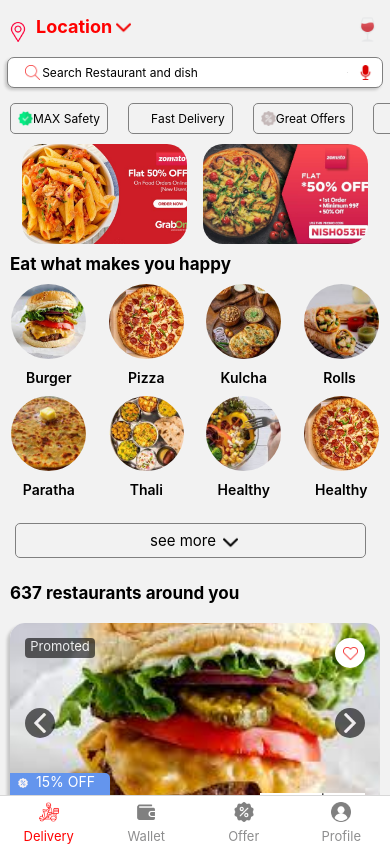
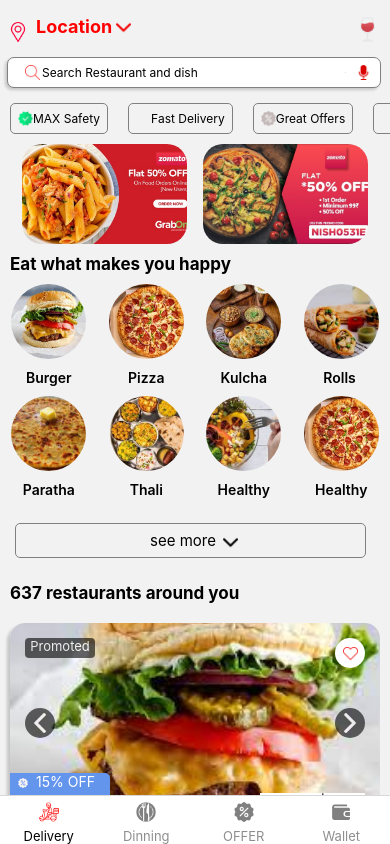
Before and after one commit to Anshul-30/Clone-Zomato, a React Native app: screen /Delivery in a window 390 px wide. Built offline with nearby package versions, Linux system fonts and the light colour scheme.

Commit message:
Add new files

```diff
--- a/App.js
+++ b/App.js
@@ -1,7 +1,7 @@
 import React from 'react'
-
+import Statusbar from './components/Statusbar'
 import Bottompart from './components/Bottompart'
-
+import { SafeAreaView } from 'react-native'
 import { NavigationContainer } from '@react-navigation/native'
 
 
@@ -9,9 +9,10 @@
 const App = () => {
 
   return (
+    <>
   <NavigationContainer>
         <Bottompart />
-  </NavigationContainer>
+  </NavigationContainer></>
   )
 }
 export default App;
--- a/components/Bottompart.js
+++ b/components/Bottompart.js
@@ -1,12 +1,12 @@
 import React from 'react'
-import {  Image } from 'react-native'
+import {  Image, View } from 'react-native'
 import { createBottomTabNavigator } from '@react-navigation/bottom-tabs';
 import { NavigationContainer } from '@react-navigation/native';
 import Screen from './Sscreen';
-import Home from './Home';
-import Wallet from './Wallet';
+import HomeStack from './Home';
+import WalletStack from './Wallet';
 import Profile from './Profile';
-import Offer from './Offer';
+import OfferStack from './Offer';
 import { red } from 'react-native-reanimated/src/reanimated2/Colors';
 import { color } from 'react-native-reanimated';
 const Tab = createBottomTabNavigator();
@@ -16,13 +16,13 @@
 
 function Bottompart() {
   return (
-
-      <Tab.Navigator  >
+    <>
+      <Tab.Navigator options={{backgroundColor:'black'}} >
 
         {/* ----------- Screen 1----------- */}
 
 
-        <Tab.Screen  name="Delivery" component={Home} options={{tabBarHideOnKeyboard:true,tabBarActiveTintColor:'red',tabBarLabelStyle:{fontSize:13},headerShown:false, tabBarIcon:({focused})=>(
+        <Tab.Screen  name="Delivery" component={HomeStack} options={{tabBarHideOnKeyboard:true,tabBarActiveTintColor:'black',tabBarLabelStyle:{fontSize:13},headerShown:false, tabBarIcon:({focused})=>(
           <Image source={require('../Images/delivery-man.png')} style={{ height:20,width:20,tintColor:focused?'red':'grey'}}/>
         )}} />
 
@@ -31,15 +31,15 @@
 
 
 
-        <Tab.Screen name= "Wallet" component={Wallet} options={{tabBarActiveTintColor:'red',tabBarLabelStyle:{fontSize:13},headerShown:false,tabBarIcon:({focused})=>(
-          <Image source={require('../Images/wallet.png')} style={{ height:20,width:20, tintColor:focused?'red':'grey'}}/>
+        <Tab.Screen name= "Dinning" component={WalletStack} options={{tabBarActiveTintColor:'black',tabBarLabelStyle:{fontSize:13},headerShown:false,tabBarIcon:({focused})=>(
+          <Image source={require('../Images/restaurant.png')} style={{ height:20,width:20, tintColor:focused?'red':'grey'}}/>
         )}}/>
 
         {/* -----------Screen 3 --------------- */}
 
 
 
-        <Tab.Screen name ="Offer" component={Offer} options={{tabBarHideOnKeyboard:true,tabBarLabelStyle:{fontSize:13},tabBarActiveTintColor:'red',headerShown:false,tabBarIcon:({focused})=>(
+        <Tab.Screen name ="OFFER" component={OfferStack} options={{tabBarHideOnKeyboard:true,tabBarLabelStyle:{fontSize:13},tabBarActiveTintColor:'black',headerShown:false,tabBarIcon:({focused})=>(
           <Image source={require('../Images/discount(2).png')} style={{ height:20,width:20,tintColor:focused?'red':'grey'}}/>
         )}}/>
 
@@ -49,12 +49,15 @@
 
 
 
-        <Tab.Screen name="Profile" component={Profile} options={{ tabBarActiveTintColor:'red',tabBarLabelStyle:{fontSize:13},headerShown:false, tabBarIcon:({focused})=>(
-          <Image source={require('../Images/user.png')} style={{ height:20,width:20,tintColor:focused?'red':'grey'}}/>
+        <Tab.Screen name="Wallet" component={WalletStack} options={{ tabBarActiveTintColor:'black',tabBarLabelStyle:{fontSize:13},headerShown:false, tabBarIcon:({focused})=>(
+          <Image source={require('../Images/wallet.png')} style={{ height:20,width:20,tintColor:focused?'red':'grey'}}/>
         )}}/>
       </Tab.Navigator>
+      {/* <View style={{height:5,width:100,backgroundColor:'red',position:'absolute',bottom:77}}> */}
 
+      {/* </View> */}
 
+    </>
   )
 }
 
--- a/components/Home.js
+++ b/components/Home.js
@@ -1,28 +1,235 @@
 import React from "react";
-import { Text, ScrollView, View, SafeAreaView, Image, StatusBar } from 'react-native'
-import Statusbar from './Statusbar'
+import { Text, ScrollView, View, SafeAreaView, Image, StatusBar,TouchableOpacity,TextInput ,FlatList} from 'react-native'
+// import Statusbar from './Statusbar'
 import Grid from './Grid'
 import Flatlist from './Flatlist'
 import Card from "./Card";
 import styles from "../style"
+import { createStackNavigator } from "@react-navigation/stack";
+import { Divider } from 'react-native-elements/dist/divider/Divider'
+import Profilestyle from "../Flatlist/Style/Profilestyle";
+import Order from "../Flatlist/Order";
+import Table from "../Flatlist/Table";
 
 
 
 
 
-function Home(){
+
+
+
+function Profile({navigation}) {
+  return (
+
+
+
+    <SafeAreaView>
+            <Image style={Profilestyle.image} source={require("../Images/left-arrow.png")}/>
+
+        <TouchableOpacity>
+            <View style={Profilestyle.main}>
+              <View style={Profilestyle.text}>
+                  <Text style={{fontSize:30,fontWeight:'500',color:'black'}}>111111</Text>
+                      <View style={{flexDirection:'row',marginLeft:10}}>
+                          <Text style={{color:'red',fontSize:13}}>View activity</Text>
+                          <Image source={require('../Images/play.png')} style={{height:10,width:10,margin:4}}/>
+                     </View>
+              </View>
+
+            <View style={{height:80,width:80,borderRadius:40,backgroundColor:'wheat',alignItems:'center',justifyContent:'center',marginRight:20}}>
+            <Image source={require('../Images/wine.png')} style={{height:60,width:60,}}/>
+            </View>
+
+        </View>
+        </TouchableOpacity>
+
+
+        <Divider width={0.4} style={styles.divider}/>
+
+
+        <ScrollView>
+        <View style={{paddingBottom:200}}>
+        <View style={{flexDirection:'row',margin:13,justifyContent:'space-around'}}>
+        <View style={{flexDirection:'column',padding:8}}>
+        <View style={{alignItems:'center'}} >
+          <Image  source={require('../Images/like.png')} style={Profilestyle.img}/></View>
+          <Text style={{color:'black'}}>Likes</Text>
+        </View>
+        <View style={{flexDirection:'column',padding:8}}>
+          <View style={{alignItems:'center'}} >
+          <Image  source={require('../Images/bell.png')} style={Profilestyle.img}/>
+        </View >
+          <Text style={{color:'black'}}>Notification</Text>
+        </View>
+        <View style={{flexDirection:'column',padding:8}}>
+        <View style={{alignItems:'center'}} >
+          <Image  source={require('../Images/setting.png')} style={Profilestyle.img}/></View>
+          <Text style={{color:'black'}}>Settings</Text>
+        </View>
+        <View style={{flexDirection:'column' ,padding:8}}>
+        <View style={{alignItems:'center'}} >
+          <Image  source={require('../Images/credit-card.png')} style={Profilestyle.img}/></View>
+          <Text style={{color:'black'}}>Payment</Text>
+        </View>
+        </View>
+
+
+
+        <Divider width={0.4} style={styles.divider}/>
+
+
+        <View style={{flexDirection:'row',padding:8,justifyContent:'space-between'}}>
+          <View style={{flexDirection:'row'}}>
+          <View style={{height:30,width:30,borderRadius:15,backgroundColor:'#dee3e0',justifyContent:'center',alignItems:'center',marginLeft:10}}>
+          <Image source={require('../Images/star(1).png')} style={{height:20,width:20,}}/></View>
+
+
+        <View style={{padding:7,marginLeft:10}}>
+          <Text style={{fontSize:15,color:'black'}}>
+            Your Rating
+          </Text></View></View>
+          <View style={Profilestyle.rating}>
+         <Text style={{color:'black'}}>
+           5.0
+         </Text>
+          <Image source={require('../Images/star(2).png')} style={{ height:15,width:15}}/></View>
+        </View>
+        <Divider width={0.4} style={styles.divider} />
+        <View style={{padding:15}}>
+          <Text style={{color:'grey' ,fontSize:17}}>FOOD ORDERS</Text>
+        </View>
+
+
+
+      <FlatList
+      data={Order}
+      renderItem={(element)=>{
         return(
           <>
+          <View style={{flexDirection:'row',padding:10}}>
+            <View style={Profilestyle.container}>
+            <Image source={element.item.img} style={{height:15,width:15}}/>
+            </View>
+            <View style={{margin:7}}>
+            <Text style={{color:'black',fontSize:17}}>{element.item.title}</Text></View>
+          </View>
+          </>
+        )
+      }}
+      />
+
+      <Divider style={styles.divider}/>
+
+      <View style={{flexDirection:'row',padding:10}}>
+
+        <View style={Profilestyle.container}>
+          <Image source={require('../Images/badge.png')}style={{height:17,width:17}}/>
+        </View>
+      <View  style={{margin:7}}>
+      <Text style={{color:'black',fontSize:17}}>Zomato Pro</Text></View>
+      </View>
+      <Divider style={styles.divider}/>
+      <View style={{padding:15}}>
+          <Text style={{color:'grey',fontSize:17}}>TABLE BOOKINGS</Text>
+        </View>
+        <FlatList
+      data={Table}
+      renderItem={(element)=>{
+        return(
+          <>
+          <View style={{flexDirection:'row',padding:10}}>
+            <View style={Profilestyle.container}>
+            <Image source={element.item.img} style={{height:15,width:15}}/></View>
+            <View style={{margin:7}}>
+            <Text style={{color:'black',fontSize:17}}>{element.item.title}</Text></View>
+          </View>
+          </>
+        )
+      }}
+      />
+        <Divider style={styles.divider}/>
+
+      <View style={{flexDirection:'row',padding:10}}>
+        <View style={Profilestyle.container}>
+          <Image source={require('../Images/info(1).png')}style={{height:15,width:15}}/>
+        </View>
+      <View  style={{margin:7}}>
+      <Text style={{color:'black',fontSize:17}}>About</Text></View>
+      </View>
+      <Divider style={styles.divider}/>
+
+
+      <View style={{marginHorizontal:15}}>
+        <Text style={{paddingTop:15,fontSize:17,color:'black'}}>Send Feedback </Text>
+        <Text style={{paddingTop:15,fontSize:17,color:'black'}}>Report a Safety Emergency  </Text>
+        <Text style={{paddingTop:15,fontSize:17,color:'black'}}>Rate us on the Play Store</Text>
+        <Text style={{paddingTop:15,fontSize:17,color:'black'}}>Log Out </Text>
+
+      </View>
+      </View>
+        </ScrollView>
+
+    </SafeAreaView>
+
+  )
+}
+
+
+
+
+
+
+
+
+
+function Statusbar({navigation}) {
+  const search_image = require('../Images/search(1).png')
+  const mike =require('../Images/voice.png')
+
+  return (
+   <>
+        <SafeAreaView >
 
 {/* -------------Status Bar ------------ */}
 <View>
          <StatusBar barStyle='dark-content' backgroundColor={'transparent'} />
       </View>
+          {/* ------------ Location------------- */}
+     <View >
+          <View style={styles.container}>
+              <Image style={styles.location} source={require("../Images/placeholder.png")} />
+              <Text style={styles.locationtxt}>Location </Text>
+              <Image source={require('../Images/arrow-down-sign-to-navigate.png') } style={{height:15,width:15,marginTop:10}}/>
+              </View>
+            <TouchableOpacity onPress={()=>{navigation.navigate('Profile')}}>
+            <View style={{justifyContent:'flex-end'}}>
+            <Image style={styles.location1} source={require('../Images/wine.png')} />
+           </View>
+           </TouchableOpacity>
+  </View>
+
+
+          {/* -------------Input box ----------- */}
+
+
+         <View style={styles.search}  >
+           <Image source={search_image} style={styles.searchicon}/>
+           <TextInput  placeholder='Search Restaurant and dish' style={styles.searchtxt1} />
+           <Divider orientation='vertical' style={{margin:7}}></Divider>
+           <Image source={mike} style={[styles.mike]}/>
+          </View>
 
 
 
-    <SafeAreaView style={{ flex: 1 }}>
-     <Statusbar />
+
+
+
+
+
+
+
+
+
      <ScrollView >
      <Flatlist />
          <View style={{ flexDirection: 'row', justifyContent: "center" }}>
@@ -44,8 +251,45 @@
   <Card />
    </ScrollView>
 
+
+
+
+
+
+
+
+
+
+
+
         </SafeAreaView>
+
    </>
   )
 }
-export default Home
+
+
+
+
+
+
+
+
+
+
+
+
+
+
+
+const Stack = createStackNavigator()
+function HomeStack(){
+  return(
+    <Stack.Navigator>
+      <Stack.Screen name="Bar" component={Statusbar} options={{headerShown:false}}></Stack.Screen>
+      <Stack.Screen name="Profile" component={Profile} options={{headerShown:false}}/>
+    </Stack.Navigator>
+  )
+}
+
+export default HomeStack
--- a/components/Offer.js
+++ b/components/Offer.js
@@ -1,14 +1,41 @@
+import { createStackNavigator } from '@react-navigation/stack'
 import React from 'react'
-import {Text,View,SafeAreaView} from 'react-native'
+import {Text,View,SafeAreaView,Button} from 'react-native'
+
+
+
+// import Bottompart from './Bottompart'
 import Statusbar from './Statusbar'
-export default function Offer() {
+
+
+
+
+
+
+function Offer() {
   return (
     <SafeAreaView>
     <View>
         <Statusbar />
 
-        <Text>OFFER Screen</Text>
+
     </View>
     </SafeAreaView>
   )
 }
+
+
+
+
+
+// const stack = createStackNavigator()
+
+// function OfferStack(){
+//   return(
+// <stack.Navigator>
+//   <stack.Screen name='Offer' component={Offer} options={{headerShown:false}}></stack.Screen>
+// </stack.Navigator>
+//   )
+// }
+
+export default Offer
--- a/components/StatusBar.js
+++ b/components/StatusBar.js
@@ -9,7 +9,7 @@
 
 
 
-function Statusbar() {
+function Statusbar({navigation}) {
   const search_image = require('../Images/search(1).png')
   const mike =require('../Images/voice.png')
 
@@ -24,7 +24,7 @@
               <Text style={styles.locationtxt}>Location </Text>
               <Image source={require('../Images/arrow-down-sign-to-navigate.png') } style={{height:15,width:15,marginTop:10}}/>
               </View>
-            <TouchableOpacity onPress={Profile}>
+            <TouchableOpacity onPress={()=>{navigation.navigate('Profile')}}>
             <View style={{justifyContent:'flex-end'}}>
             <Image style={styles.location1} source={require('../Images/wine.png')} />
            </View>
--- a/components/Wallet.js
+++ b/components/Wallet.js
@@ -26,4 +26,8 @@
     </>
 )
 }
+
+
+
+
 export default Wallet
--- a/package.json
+++ b/package.json
@@ -13,6 +13,7 @@
   "dependencies": {
     "@react-native-community/masked-view": "^0.1.11",
     "@react-navigation/bottom-tabs": "^6.2.0",
+    "@react-navigation/material-top-tabs": "^6.1.1",
     "@react-navigation/native": "^6.0.8",
     "@react-navigation/native-stack": "^6.5.1",
     "@react-navigation/stack": "^6.1.1",
--- a/style.js
+++ b/style.js
@@ -67,8 +67,8 @@
         // width:width/1.1,
         marginVertical: 15,
         // height:width/12,
-        width: '96.5%',
-        marginLeft: 7,
+        width: '96%',
+        margin: 7,
         flexDirection: 'row',
         borderColor: 'grey',
         borderWidth: 0.3,
```
Also changed, not shown: 1 other file (tests, documents, lock files or other folders). Lines whose indentation alone changed are shown as unchanged.
